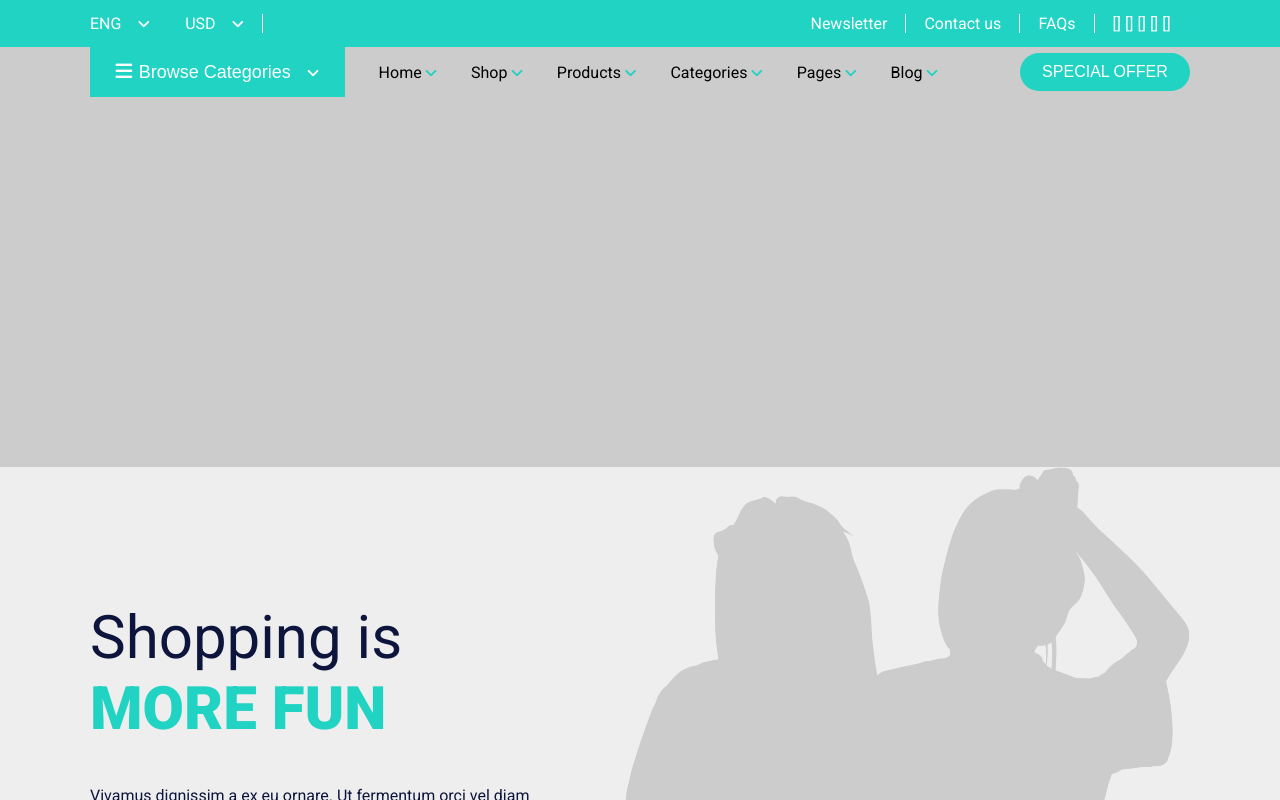
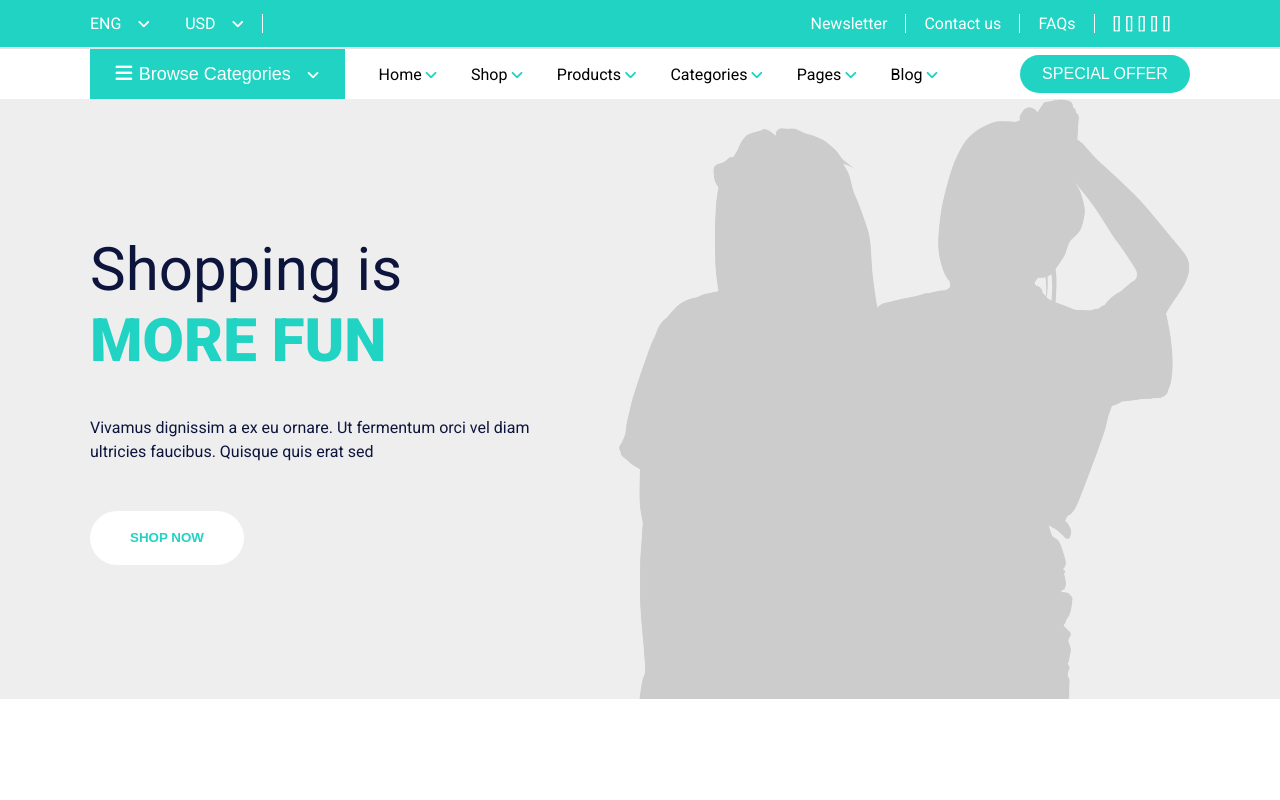
Before and after one commit to ScrumWin21/ScrumFrontEnd, a React (Create React App) app: page / in a window 1280 px wide. Shown: the top 800 px of the page. Built offline with nearby package versions, Linux system fonts and the light colour scheme.

Commit message:
bg navbarThree
Changed classname on navbarThree background div.

```diff
--- a/scss/_homeShowcaseFive.scss
+++ b/scss/_homeShowcaseFive.scss
@@ -72,6 +72,7 @@
             button {
                 background-color: $White;
                 color: $ThemeColorTeal;
+                font-family: $FontMain;
                 width: 190px;
             }
         }
--- a/scss/_navbarThree.scss
+++ b/scss/_navbarThree.scss
@@ -1,5 +1,5 @@
 
-.bg {
+.bgNavThree {
     border-top: 2px solid $LineBullet;
 }
 
--- a/src/components/shared/NavbarThree.js
+++ b/src/components/shared/NavbarThree.js
@@ -4,7 +4,7 @@ import React from "react";
 export const NavbarThree = () => {
   return (
     <>
-      <div className="bg">
+      <div className="bgNavThree">
         <div className="navbarThree ContainerRegular">
             <button id="btn-browseCategories">
               <i class="fa-solid fa-bars"></i>Browse Categories
```
